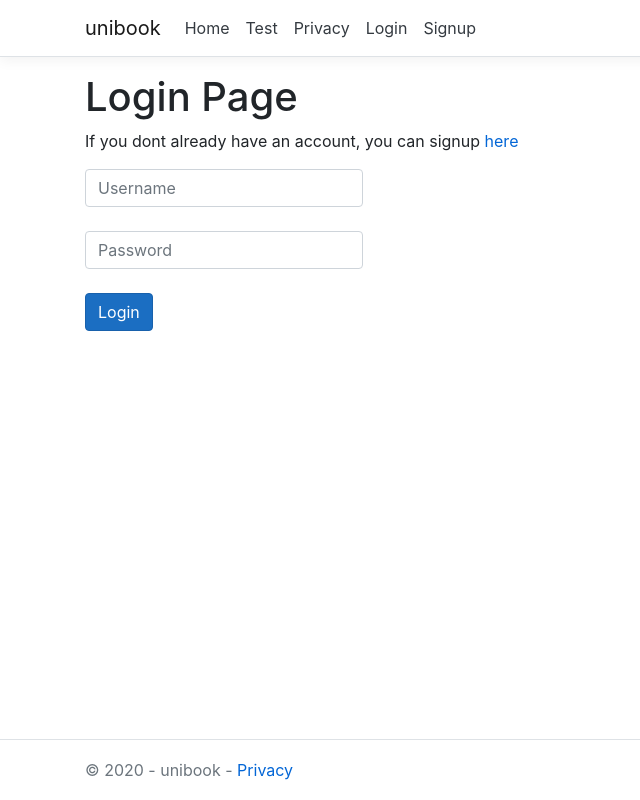
After one commit to bi409f20/unibook, an ASP.NET Core app: page /LoginPage in a window 1280 px wide. The commit adds this page. Shown: the whole page, without its empty margins (0-640 px from the left). Run offline with ASP.NET Core 8, Linux system fonts and the light colour scheme.

Commit message:
Nye sider

```diff
--- /dev/null
+++ b/unibook/unibook/Pages/LoginPage.cshtml
@@ -0,0 +1,17 @@
+@page
+@model unibook.LoginPageModel
+@{
+    ViewData["Title"] = "LoginPage";
+}
+
+<h1>Login Page</h1>
+<p>If you dont already have an account, you can signup <a href="/Signup">here</a></p>
+
+<body>
+    <form>
+        <div class="form-group">
+            <input type="text" class="form-control"name="username" style="width: 25%" placeholder="Username" required><br>
+            <input type="password" class ="form-control" name="password" style="width: 25%" placeholder="Password" required> <br>
+            <button type="submit" class="btn btn-primary">Login</button>
+    </form>
+</body>
--- /dev/null
+++ b/unibook/unibook/Pages/LoginPage.cshtml.cs
@@ -0,0 +1,17 @@
+using System;
+using System.Collections.Generic;
+using System.Linq;
+using System.Threading.Tasks;
+using Microsoft.AspNetCore.Mvc;
+using Microsoft.AspNetCore.Mvc.RazorPages;
+
+namespace unibook
+{
+    public class LoginPageModel : PageModel
+    {
+        public void OnGet()
+        {
+
+        }
+    }
+}
--- a/unibook/unibook/Pages/Shared/_Layout.cshtml
+++ b/unibook/unibook/Pages/Shared/_Layout.cshtml
@@ -20,11 +20,17 @@
                     <ul class="navbar-nav flex-grow-1">
                         <li class="nav-item">
                             <a class="nav-link text-dark" asp-area="" asp-page="/Index">Home</a>
-                          <li class="nav-item">
+                        <li class="nav-item">
                             <a class="nav-link text-dark" asp-area="" asp-page="/Test">Test</a>
                         </li>
                         <li class="nav-item">
                             <a class="nav-link text-dark" asp-area="" asp-page="/Privacy">Privacy</a>
+                        </li>
+                        <li class="nav-item">
+                            <a class="nav-link text-dark" asp-area="" asp-page="/LoginPage">Login</a>
+                        </li>
+                        <li class="nav-item">
+                            <a class="nav-link text-dark" asp-area="" asp-page="/Signup">Signup</a>
                         </li>
                     </ul>
                 </div>
```
Also changed, not shown: unibook/unibook/Pages/Signup.cshtml (added, +48 -0 lines), unibook/unibook/Pages/Signup.cshtml.cs (added, +17 -0 lines), unibook/unibook/unibook.csproj.
